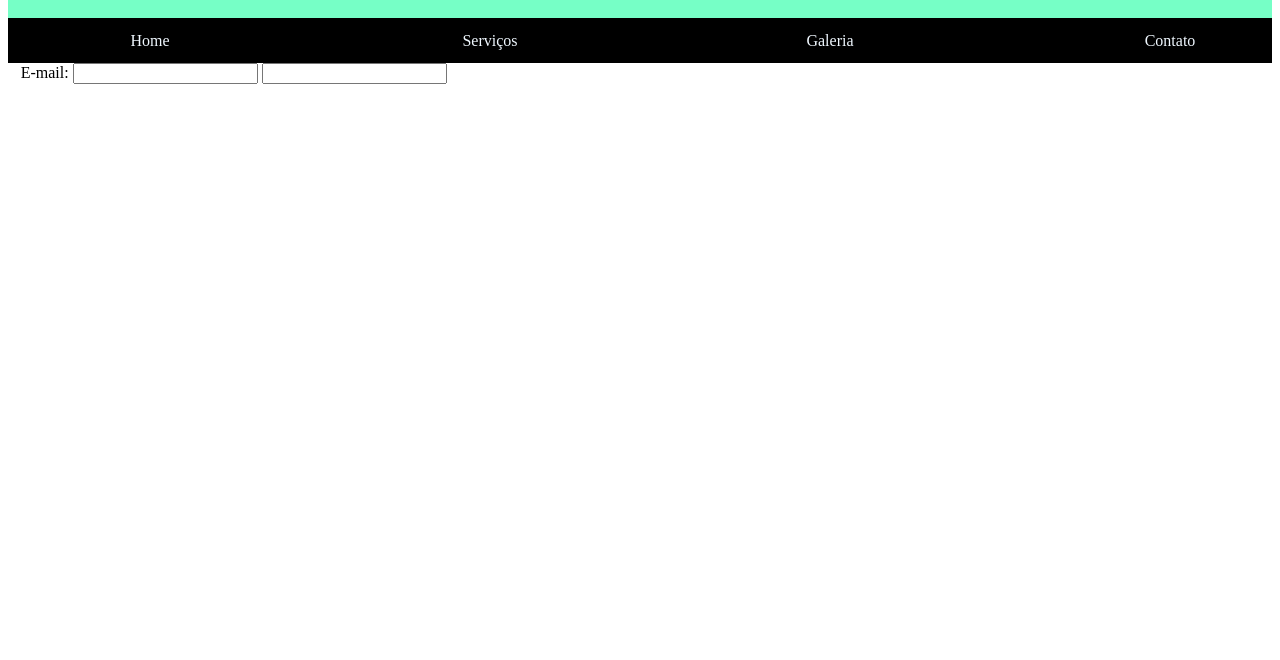
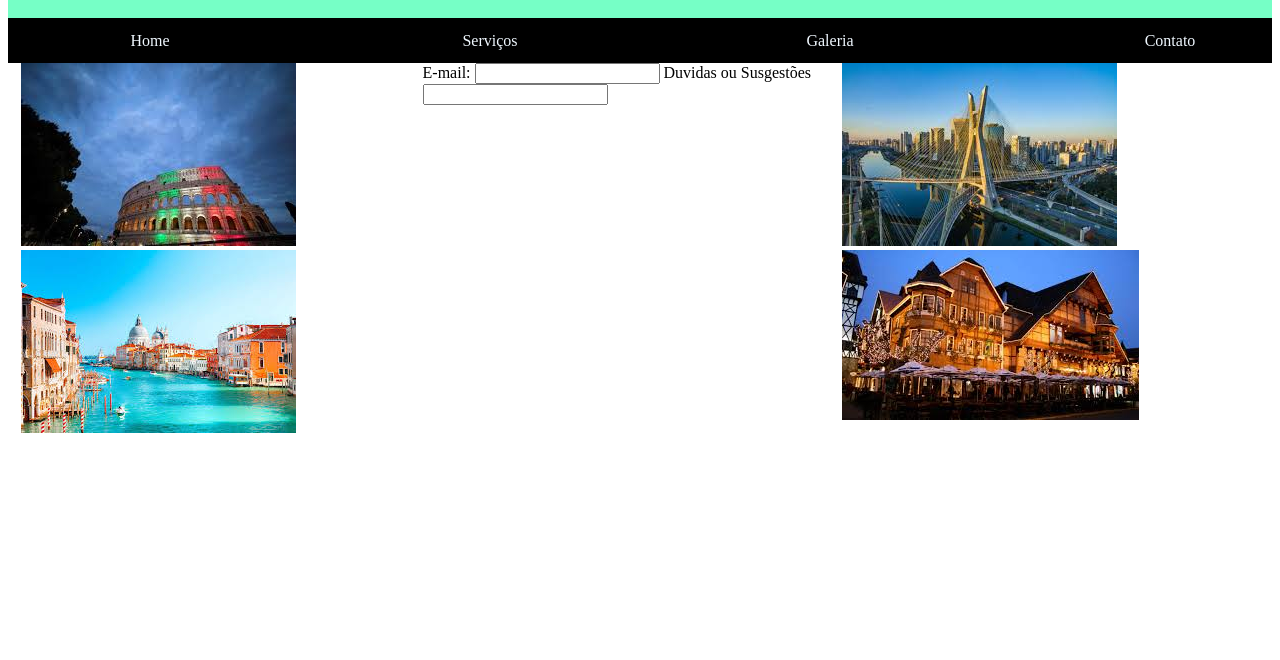
Before and after one commit to NicolasIzidor0/Entretenimento, a plain HTML site: page Sprint 2/Projeto SENAI/contato.html in a window 1280 px wide. Shown: the part 140-800 px from the top of the page. Drawn offline with nearby package versions, Linux system fonts and the light colour scheme; files that its build step writes are made by us from their sources.

Commit message:
começei a colocar conteudo na pagina contato

```diff
--- a/Sprint 2/Projeto SENAI/contato.html
+++ b/Sprint 2/Projeto SENAI/contato.html
@@ -9,7 +9,7 @@
     <meta name="viewport" content="width=device-width, initial-scale=1.0">
     <link rel="stylesheet" href="css/contato.css">
     <link rel="stylesheet" href="css/boxicons/css/boxicons.min.css">
-    <link rel="stylesheet" href="css/flag-icons/flag-icons.min.css">
+    <link rel="stylesheet" href="css/flagicons/flag-icons.min.css">
     <title>Pagina Contato</title>
 </head>
 
@@ -45,15 +45,26 @@
     </nav>
     <main class="principal">
 
-        <section>
-            <label for="email">E-mail:</label>
-            <input type="email" name="email" id="email">
-            <label for="duvidas"></label>
-            <input type="url" name="duvidas" id="duvidas">
+        <section class="card-contato">
+            <div>
+                <img src="img/coliseu(contato).jfif" alt="Imagem do coliseu">
+                <img src="img/veneza (contato).jfif" alt="Imagem de Veneza">
+            </div>
+            <div>
+                <label for="email">E-mail:</label>
+                <input type="email" name="email" id="email">
 
+                <label for="duvidas">Duvidas ou Susgestões</label>
+                <input type="url" name="duvidas" id="duvidas">
+
+            </div>
+            <div>
+                <img src="img/sp(contato).jfif" alt="Imagem ponte de São Paulo">
+                <img src="img/campos do joradão (contato).jfif" alt="Imagem dos Campos do Jordão">
+
+            </div>
         </section>
 
-        <section></section>
     </main>
     <footer>
         <div class="rodape">
--- a/Sprint 2/Projeto SENAI/css/contato.css
+++ b/Sprint 2/Projeto SENAI/css/contato.css
@@ -94,6 +94,12 @@ nav ul li:hover {
     margin: 0% 1% 0% 1%;
 }
 
+.card-contato{
+    display: flex;
+    width: 100%;
+    height: 500px;
+}
+
 .rodape {
     margin-left: 10%;
     margin-right: 10%;
```
